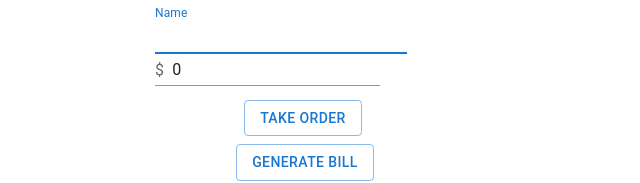
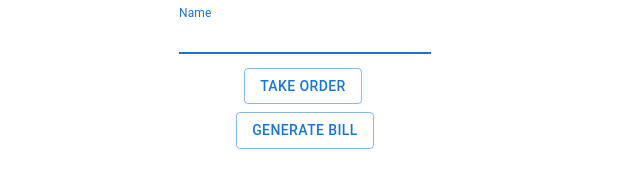
Before and after one commit to Zeroluffs/fairpay-frontend, a React (Create React App) app: page / in a window 1280 px wide. Shown: the part 329-512 px from the top of the page, without its empty margins (335-975 px from the left). Built offline with nearby package versions, Linux system fonts and the light colour scheme; no server answers.

Commit message:
removed price input

```diff
--- a/src/App.js
+++ b/src/App.js
@@ -106,14 +106,6 @@ function App() {
           label="Name"
           variant="standard"
         />
-
-        <Input
-          type="number"
-          id="standard-adornment-amount"
-          value={price}
-          onChange={(event) => setPrice(event.target.value)}
-          startAdornment={<InputAdornment position="start">$</InputAdornment>}
-        />
       </Box>
       <div className="buttonContainer">
         <div className="takeButton">
```
